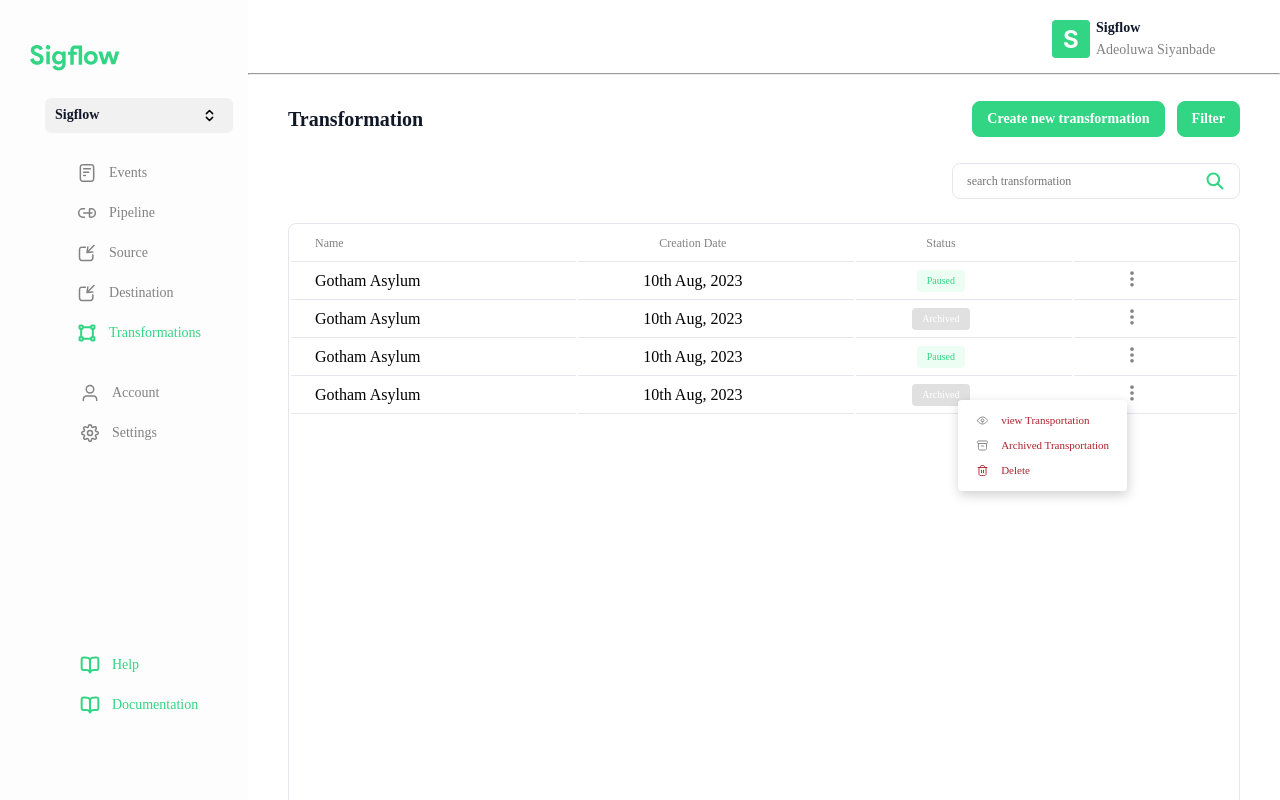
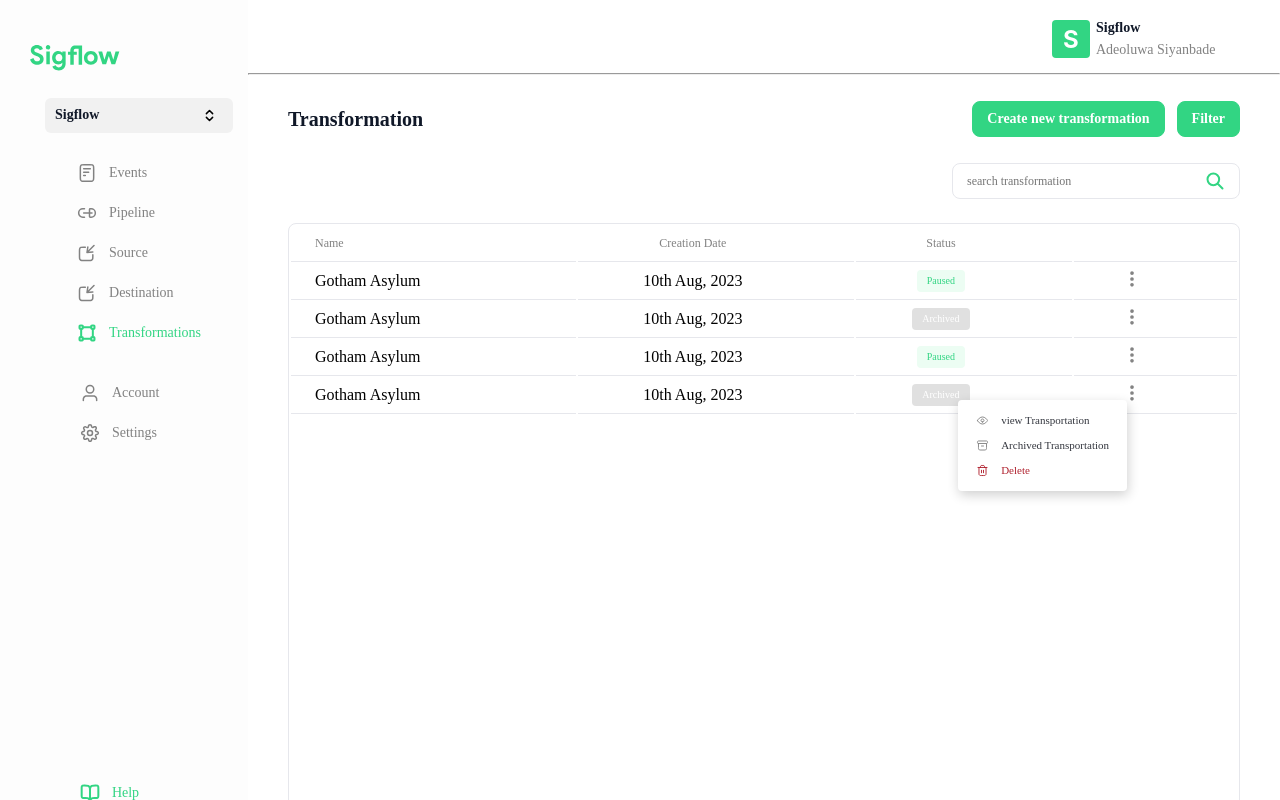
Before and after one commit to charleeBlaqTech/react_login_system, a React (Create React App) app: page /dashboard in a window 1280 px wide. Shown: the top 800 px of the page. Built offline with nearby package versions, Linux system fonts and the light colour scheme.

Commit message:
admin sidebar ul margin fixed

```diff
--- a/src/components/utility/css/dashboardStyles.css
+++ b/src/components/utility/css/dashboardStyles.css
@@ -109,10 +109,10 @@
 
 
 .bottom__dashboard__ul{
-    margin-bottom: 8.44rem;
+    margin-bottom: 4.44rem;
     display: flex;
     flex-direction: column;
-    gap: 12rem;
+    gap: 20rem;
 }
 
 .bottom__dashboard__ul .top__list{
@@ -463,7 +463,7 @@
 .contents__wrapp p:last-child{
     color: #AF202D;
 }
-.contents__wrapp p label{
+.contents__wrapp label{
     color: var(--grey-800, #34373F);
     font-family: Manrope;
     font-size: 0.6875rem;
@@ -471,7 +471,7 @@
     font-weight: 400;
     line-height: normal;
 }
-.contents__wrapp label:last-child{
+.contents__wrapp p:last-child label{
     color: var(--red-600, #AF202D);
 
 }
```
